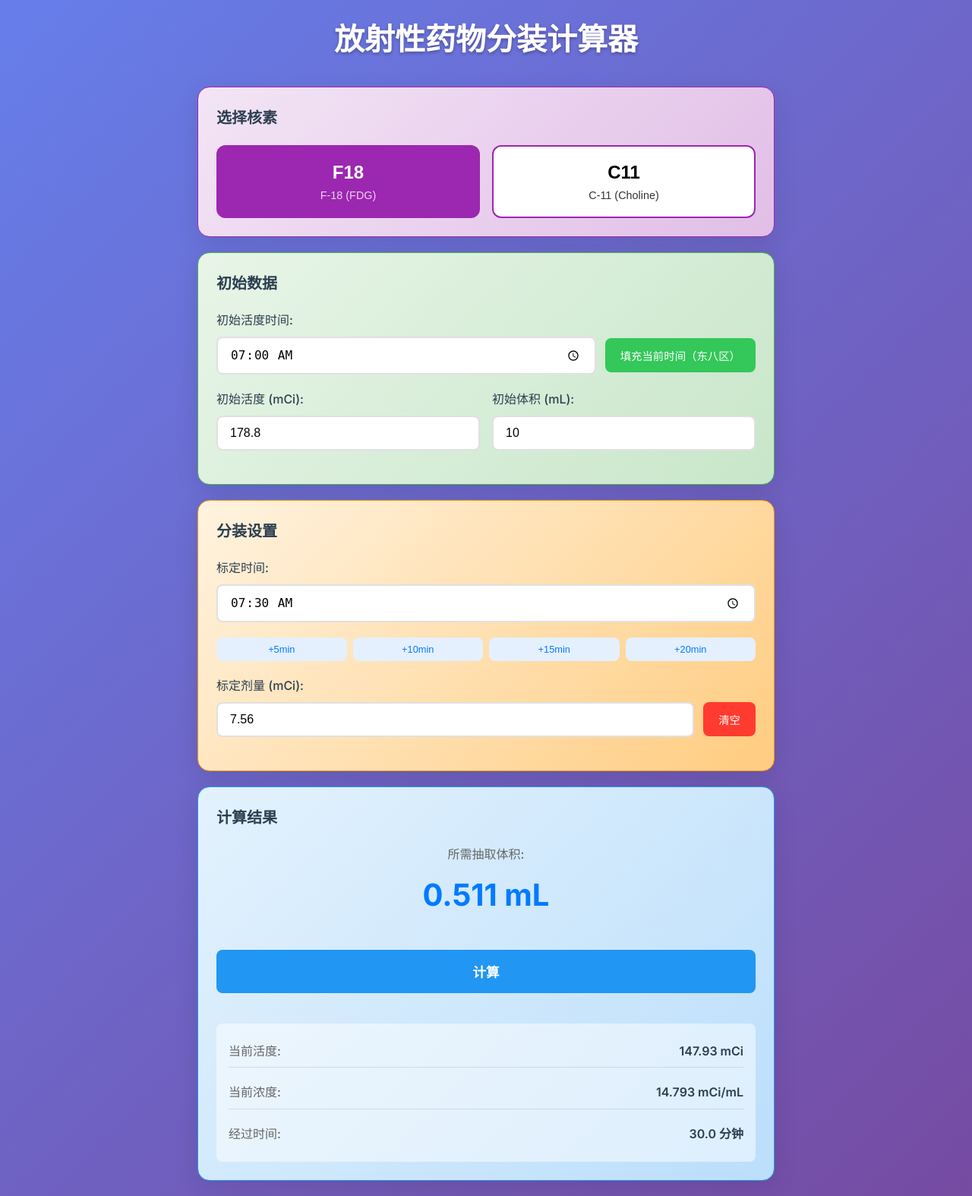
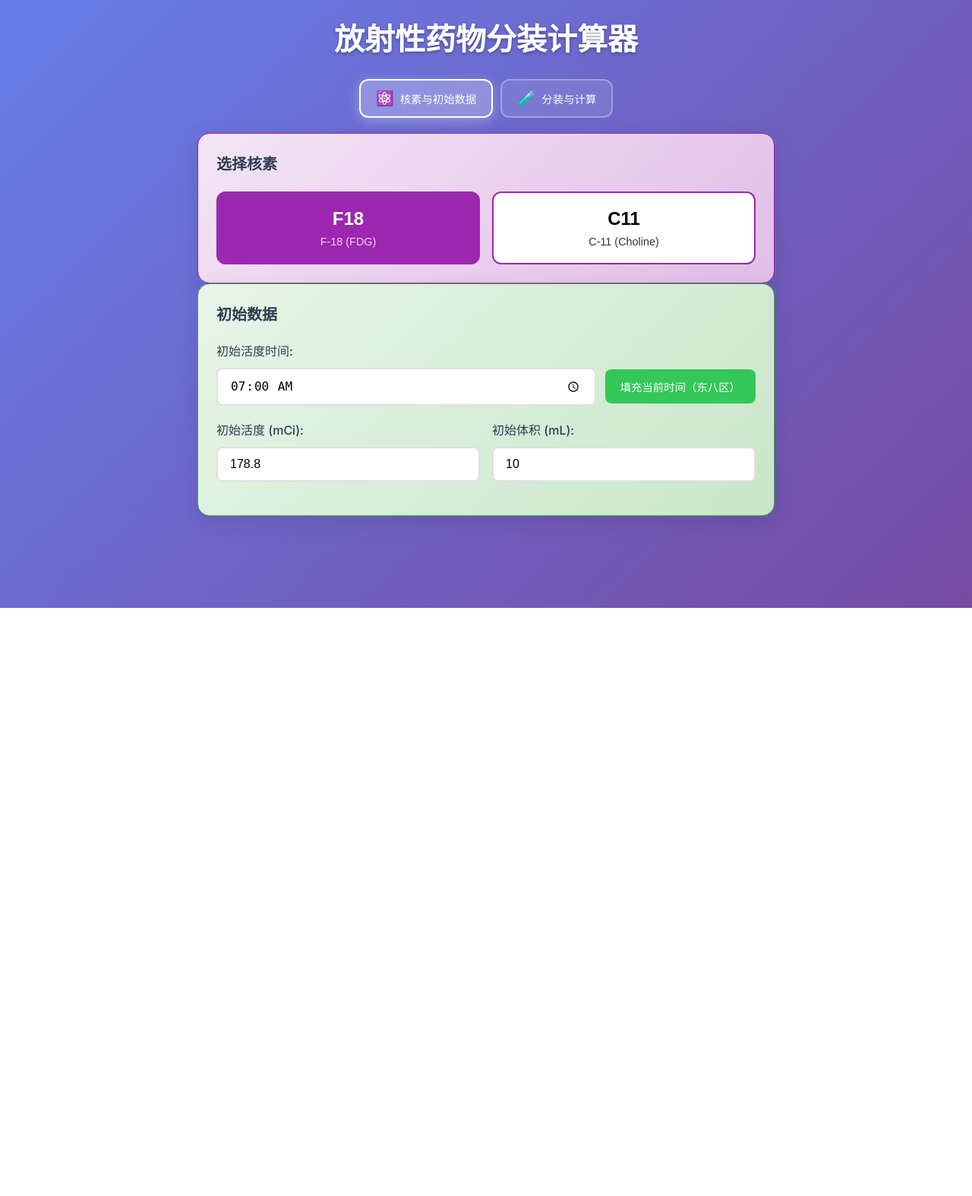
Before and after one commit to fwu0216/dose-splitter-calculator, a Flask app: page / in a window 1280 px wide. Shown: the whole page at 76% size. After the commit the page ends 800 px from the top, so only its background shows below. Run offline with Flask 3, Linux system fonts and the light colour scheme; data that the repository does not hold is empty.

Commit message:
优化移动端体验：添加标签页功能和24小时制时间格式
- 将页面分为两个标签页：核素与初始数据、分装与计算
- 优化移动端操作体验，减少页面滚动
- 时间输入框改为24小时制格式
- 添加标签页切换动画和响应式设计
- 保持所有原有功能完整性

```diff
--- a/static/css/style.css
+++ b/static/css/style.css
@@ -22,7 +22,7 @@
 /* 头部样式 */
 .header {
     text-align: center;
-    margin-bottom: 30px;
+    margin-bottom: 20px;
     color: white;
 }
 
@@ -30,6 +30,59 @@
     font-size: 2.5rem;
     font-weight: 700;
     text-shadow: 0 2px 4px rgba(0,0,0,0.3);
+}
+
+/* 标签页导航 */
+.tab-navigation {
+    display: flex;
+    justify-content: center;
+    margin-bottom: 20px;
+    gap: 10px;
+}
+
+.tab-btn {
+    background: rgba(255,255,255,0.1);
+    border: 2px solid rgba(255,255,255,0.3);
+    border-radius: 12px;
+    padding: 12px 20px;
+    color: white;
+    cursor: pointer;
+    transition: all 0.3s ease;
+    display: flex;
+    align-items: center;
+    gap: 8px;
+    font-weight: 500;
+    backdrop-filter: blur(10px);
+}
+
+.tab-btn:hover {
+    background: rgba(255,255,255,0.2);
+    border-color: rgba(255,255,255,0.5);
+    transform: translateY(-2px);
+}
+
+.tab-btn.active {
+    background: rgba(255,255,255,0.25);
+    border-color: white;
+    box-shadow: 0 4px 15px rgba(255,255,255,0.3);
+}
+
+.tab-icon {
+    font-size: 1.2rem;
+}
+
+.tab-text {
+    font-size: 0.9rem;
+}
+
+/* 标签页内容 */
+.tab-content {
+    display: none;
+    animation: fadeIn 0.3s ease-out;
+}
+
+.tab-content.active {
+    display: block;
 }
 
 /* 主要内容区域 */
@@ -313,6 +366,20 @@
         font-size: 2rem;
     }
 
+    .tab-navigation {
+        flex-direction: column;
+        gap: 8px;
+    }
+
+    .tab-btn {
+        padding: 10px 16px;
+        justify-content: center;
+    }
+
+    .tab-text {
+        font-size: 0.85rem;
+    }
+
     .section {
         padding: 16px;
     }
--- a/static/js/app.js
+++ b/static/js/app.js
@@ -13,6 +13,13 @@
     }
 
     bindEvents() {
+        // 标签页切换
+        document.querySelectorAll('.tab-btn').forEach(btn => {
+            btn.addEventListener('click', (e) => {
+                this.switchTab(e.currentTarget.dataset.tab);
+            });
+        });
+
         // 核素选择
         document.querySelectorAll('.nuclide-btn').forEach(btn => {
             btn.addEventListener('click', (e) => {
@@ -52,6 +59,26 @@
             document.getElementById(id).addEventListener('input', () => {
                 this.calculate();
             });
+        });
+    }
+
+    switchTab(tabId) {
+        // 更新标签页按钮状态
+        document.querySelectorAll('.tab-btn').forEach(btn => {
+            if (btn.dataset.tab === tabId) {
+                btn.classList.add('active');
+            } else {
+                btn.classList.remove('active');
+            }
+        });
+
+        // 更新标签页内容
+        document.querySelectorAll('.tab-content').forEach(content => {
+            if (content.id === tabId) {
+                content.classList.add('active');
+            } else {
+                content.classList.remove('active');
+            }
         });
     }
 
--- a/templates/index.html
+++ b/templates/index.html
@@ -13,7 +13,21 @@
             <h1>放射性药物分装计算器</h1>
         </header>
 
+        <!-- 标签页导航 -->
+        <div class="tab-navigation">
+            <button class="tab-btn active" data-tab="tab1">
+                <span class="tab-icon">⚛️</span>
+                <span class="tab-text">核素与初始数据</span>
+            </button>
+            <button class="tab-btn" data-tab="tab2">
+                <span class="tab-icon">🧪</span>
+                <span class="tab-text">分装与计算</span>
+            </button>
+        </div>
+
         <main class="main-content">
+            <!-- 标签页1: 核素选择 + 初始数据 -->
+            <div class="tab-content active" id="tab1">
                 <!-- 核素选择区域 -->
                 <section class="section nuclide-section">
                     <h2 class="section-title">选择核素</h2>
@@ -35,7 +49,7 @@
                     <div class="form-group">
                         <label for="init-time">初始活度时间:</label>
                         <div class="time-input-group">
-                        <input type="time" id="init-time" class="time-input" value="07:00">
+                            <input type="time" id="init-time" class="time-input" value="07:00" step="60">
                             <button type="button" class="btn btn-secondary" id="fill-current-time">
                                 填充当前时间（东八区）
                             </button>
@@ -52,13 +66,16 @@
                         </div>
                     </div>
                 </section>
+            </div>
 
+            <!-- 标签页2: 分装设置 + 计算结果 -->
+            <div class="tab-content" id="tab2">
                 <!-- 分装设置区域 -->
                 <section class="section target-section">
                     <h2 class="section-title">分装设置</h2>
                     <div class="form-group">
                         <label for="target-time">标定时间:</label>
-                    <input type="time" id="target-time" class="time-input" value="07:30">
+                        <input type="time" id="target-time" class="time-input" value="07:30" step="60">
                     </div>
                     <div class="quick-time-buttons">
                         <button type="button" class="btn btn-quick" data-minutes="5">+5min</button>
@@ -100,6 +117,7 @@
                         </div>
                     </div>
                 </section>
+            </div>
         </main>
     </div>
 
```
Lines whose indentation alone changed are shown as unchanged.
